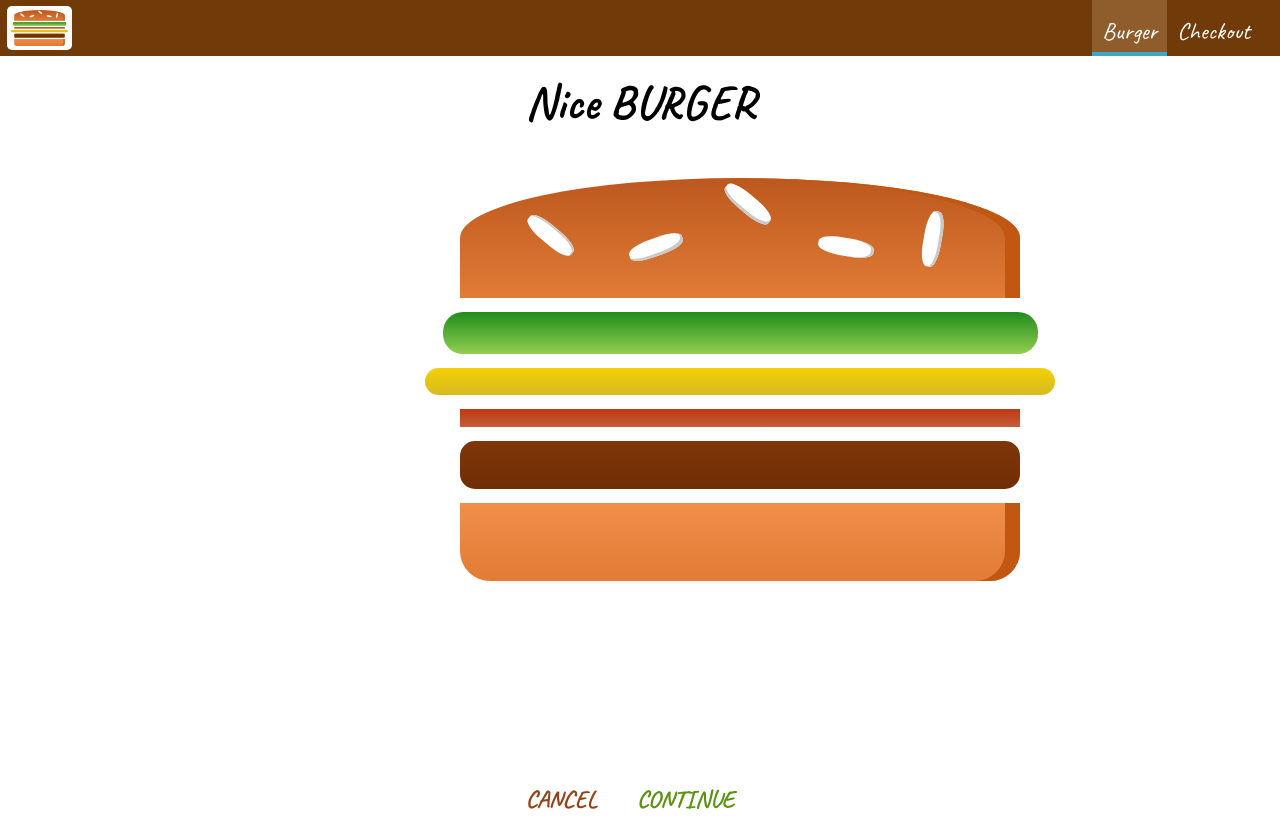
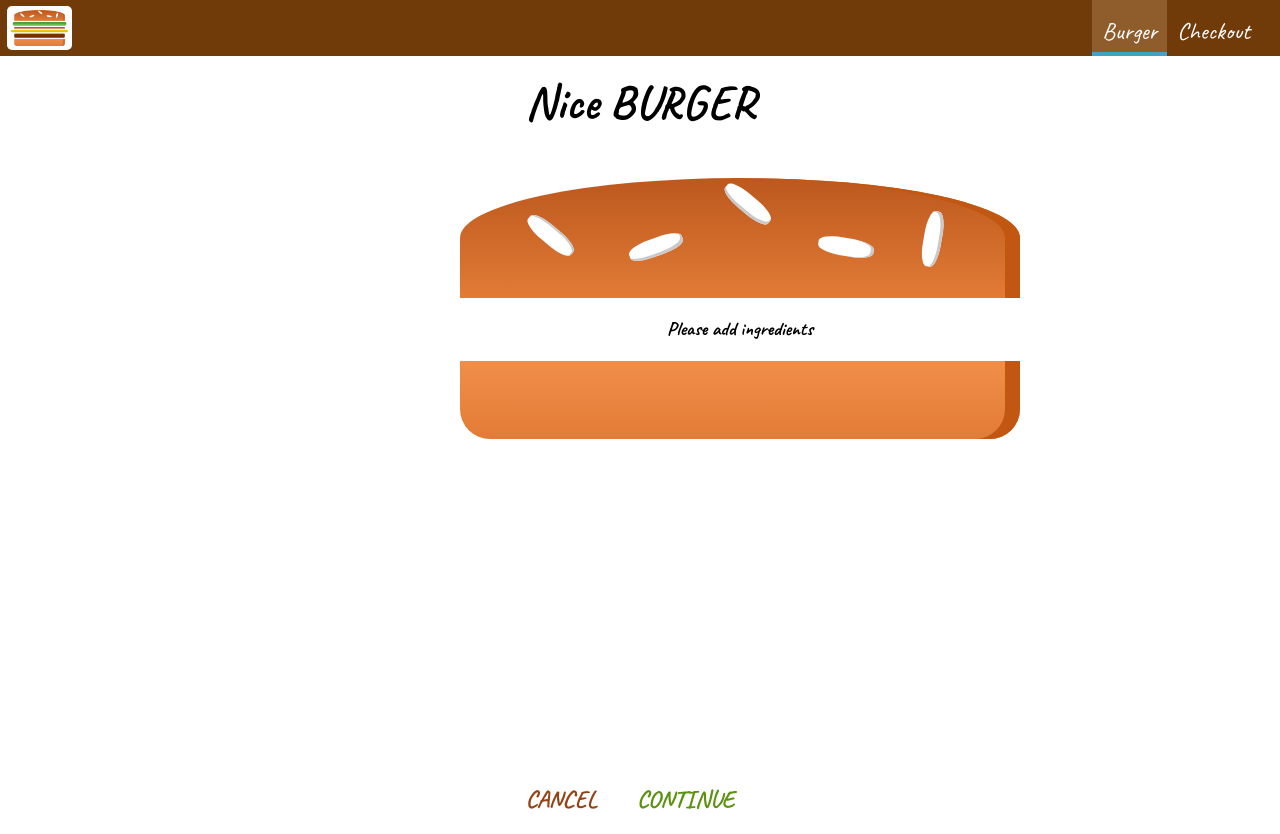
Before and after one commit to DawidSzpener/Burger, a React app: page /checkout in a window 1280 px wide. Built offline with nearby package versions, Linux system fonts and the light colour scheme; a web font is replaced by a local one.

Commit message:
chore: burger at the checkout have the same ingredients thanks to query params

```diff
--- a/src/containers/BurgerBuilder/BurgerBuilder.js
+++ b/src/containers/BurgerBuilder/BurgerBuilder.js
@@ -100,7 +100,15 @@ class BurgerBuilder extends Component {
     //   .catch(err => {
     //     this.setState({ loading: false, purchasing: false  })
     //   })
-    this.props.history.push('/checkout')
+    const queryParams = []
+    for (let i in this.state.ingredients) {
+      queryParams.push(encodeURIComponent(i) + '=' + encodeURIComponent(this.state.ingredients[i]))
+    }
+    const queryString = queryParams.join('&')
+    this.props.history.push({
+      pathname: '/checkout',
+      search: '?' + queryString
+    })
   }
 
   render () {
--- a/src/containers/Checkout/Checkout.js
+++ b/src/containers/Checkout/Checkout.js
@@ -9,6 +9,15 @@ class Checkout extends Component {
       bacon: 1,
       meat: 1
     }
+  }
+
+  componentDidMount() {
+    const query = new URLSearchParams(this.props.location.search)
+    const ingredients = {}
+    for (let param of query.entries()) {
+      ingredients[param[0]] = +param[1]
+    }
+    this.setState({ingredients: ingredients})
   }
 
   checkoutCancelledHandler = () => {
```
